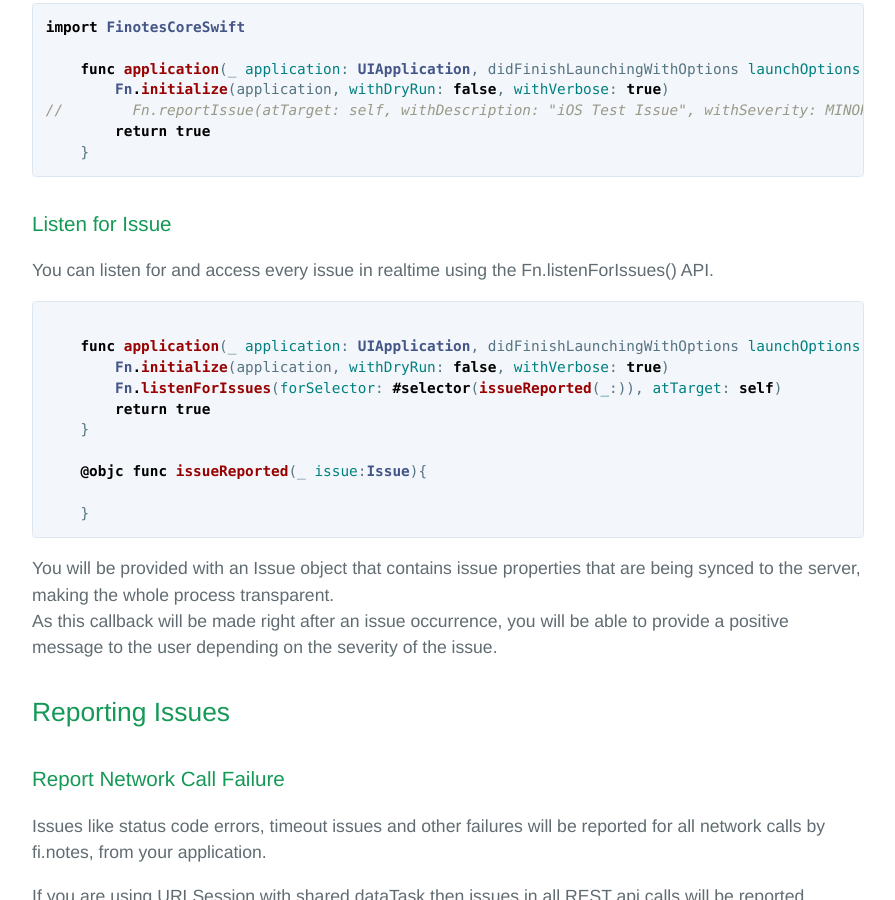
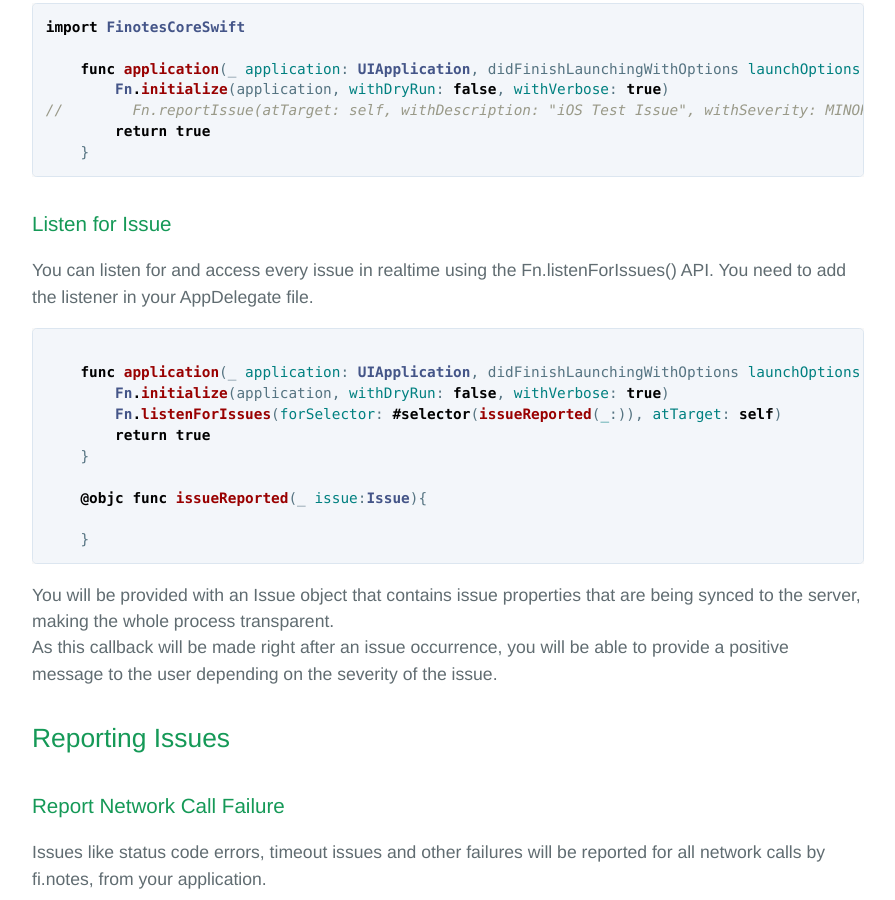
Before and after one commit to finotes/finotes.github.io, a Jekyll site: the page built from _posts/2018-02-02-swift-docs.md, in a window 1280 px wide and 900 px high, scrolled down 2624 px. Shown: the whole window, without its empty margins (192-1087 px from the left). Built offline with Jekyll 4.4.1, drawn with Linux system fonts in a browser that asks for light colours; some web fonts are replaced.

Commit message:
Update 2018-02-02-swift-docs.md

````diff
--- a/_posts/2018-02-02-swift-docs.md
+++ b/_posts/2018-02-02-swift-docs.md
@@ -106,6 +106,7 @@ import FinotesCoreSwift
 
 ### Listen for Issue
 You can listen for and access every issue in realtime using the Fn.listenForIssues() API.
+You need to add the listener in your AppDelegate file.
 ```swift
 
     func application(_ application: UIApplication, didFinishLaunchingWithOptions launchOptions: [UIApplicationLaunchOptionsKey: Any]?) -> Bool {
````
